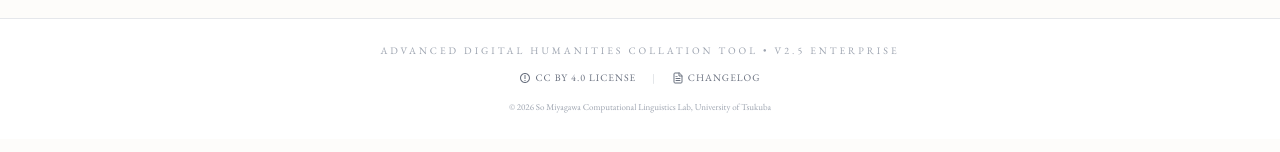
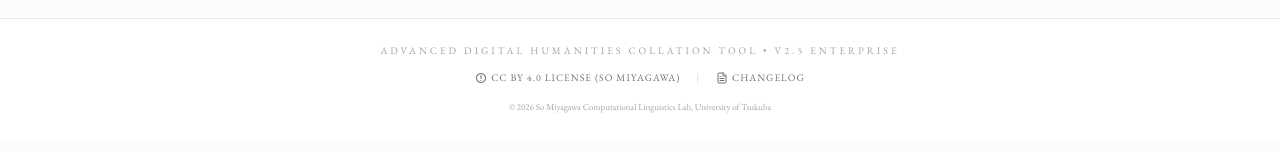
Before and after one commit to somiyagawa/ICoMa-, a React (Vite) app: page / in a window 1280 px wide. Shown: the part 658-810 px from the top of the page. Built offline with nearby package versions, Linux system fonts and the light colour scheme.

Commit message:
feat: Update license attribution
Refine the license attribution in the footer and LICENSE file to explicitly mention So Miyagawa as the copyright holder, clarifying the origin and ownership of the ICoMa project.

```diff
--- a/App.tsx
+++ b/App.tsx
@@ -307,7 +307,7 @@ const App: React.FC = () => {
          <div className="flex items-center gap-4 text-[10px] text-gray-500 uppercase tracking-widest">
             <a href="https://creativecommons.org/licenses/by/4.0/" target="_blank" rel="noopener noreferrer" className="hover:text-academic-blue transition-colors flex items-center gap-1">
               <svg className="w-3 h-3" viewBox="0 0 24 24" fill="currentColor"><path d="M12 2C6.48 2 2 6.48 2 12s4.48 10 10 10 10-4.48 10-10S17.52 2 12 2zm0 18c-4.41 0-8-3.59-8-8s3.59-8 8-8 8 3.59 8 8-3.59 8-8 8zm-1-14h2v8h-2zm0 10h2v2h-2z"/></svg>
-              CC BY 4.0 License
+              CC BY 4.0 License (So Miyagawa)
             </a>
             <span className="text-gray-300">|</span>
             <a href="/CHANGELOG.md" target="_blank" rel="noopener noreferrer" className="hover:text-academic-blue transition-colors flex items-center gap-1">
```
Also changed, not shown: 1 other file (tests, documents, lock files or other folders).
